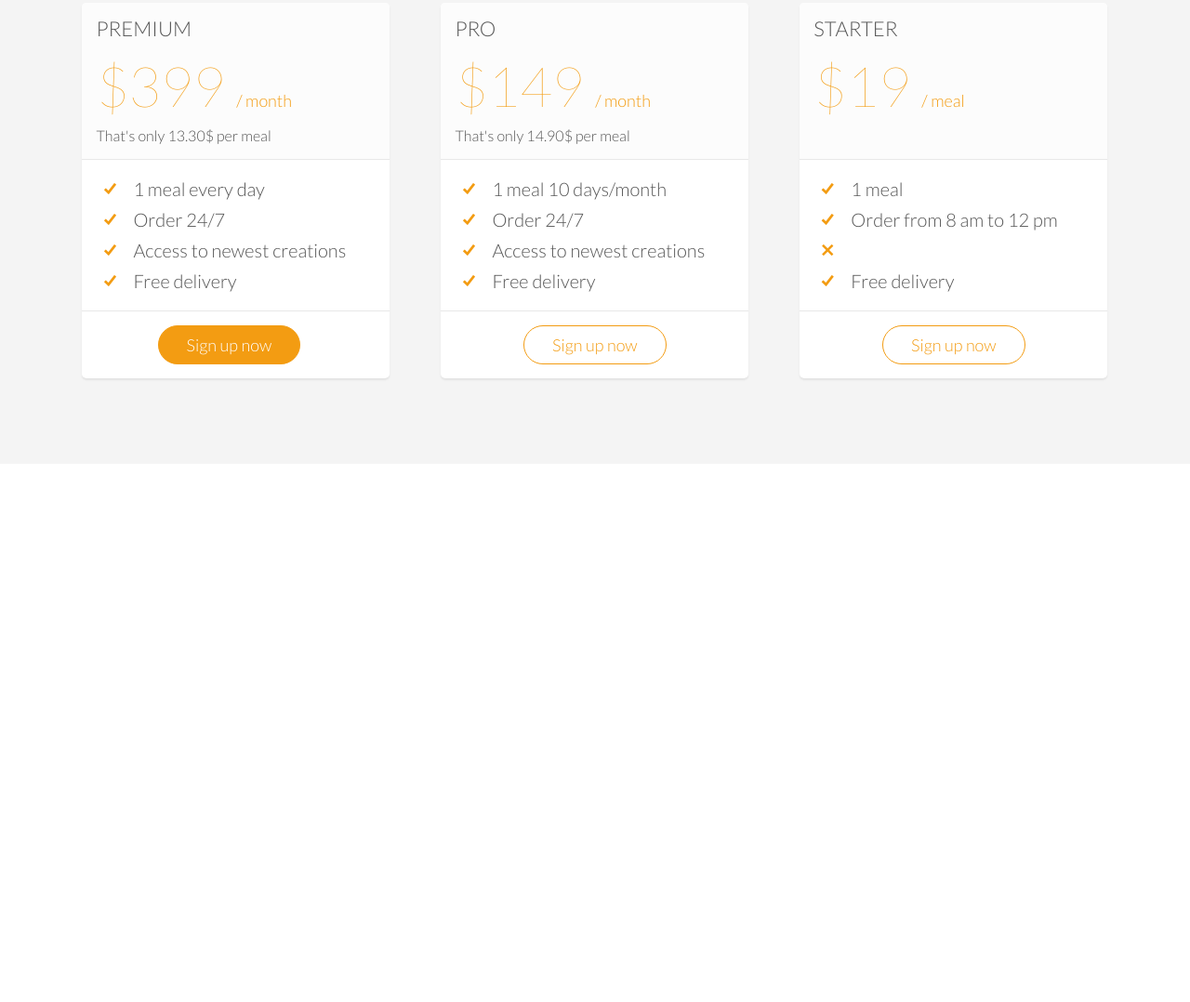
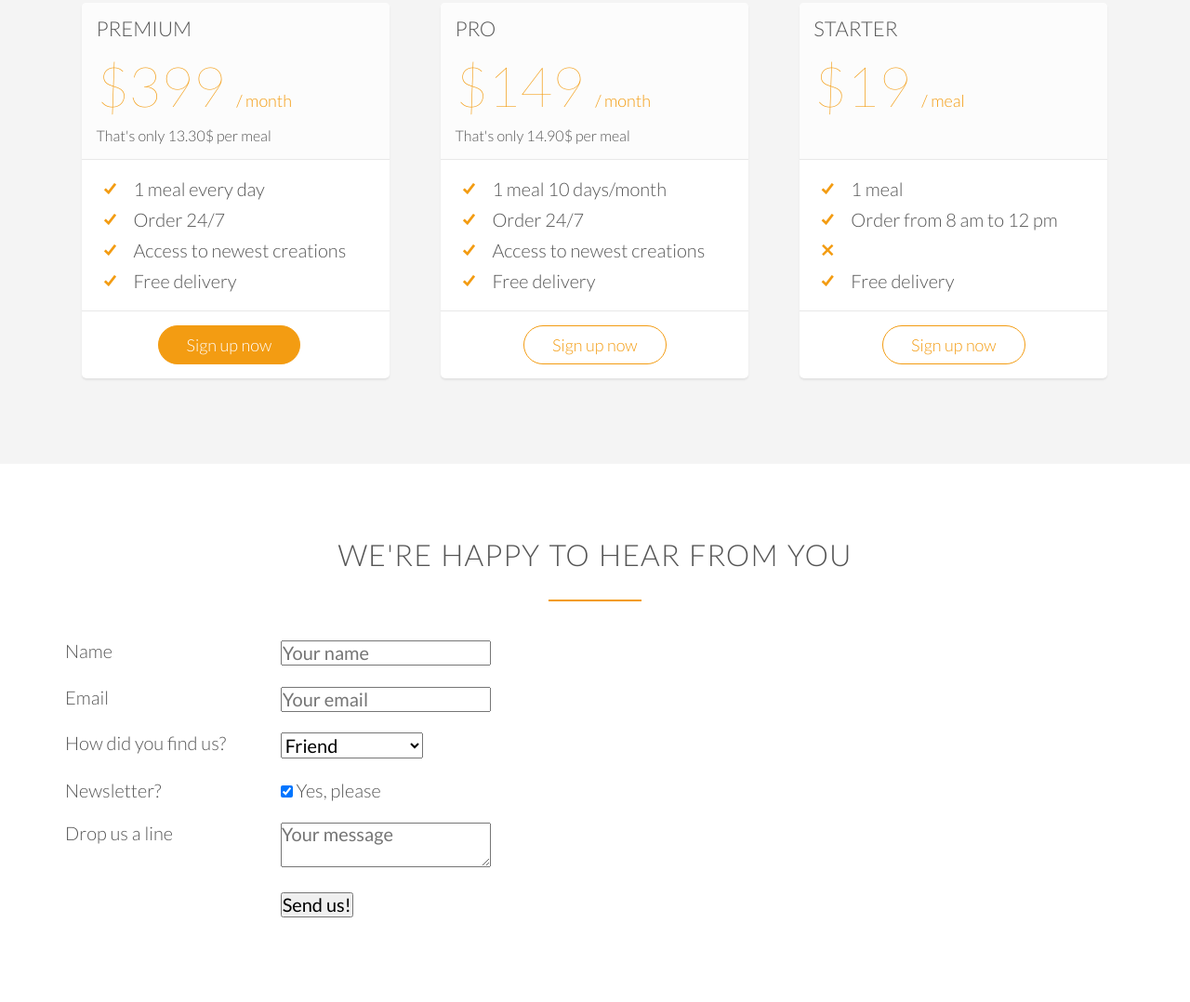
Before and after one commit to PatilAishwarya/Omnifood_HTMLCSS_UDEMY, a plain HTML site: page index.html in a window 1280 px wide. Shown: the part 4060-5138 px from the top of the page at 93% size. Before the commit the page ends 4559 px from the top, so only its background shows below. Drawn offline with Linux system fonts and the light colour scheme; files whose address does not match are found by name.

Commit message:
CONTACT US SECTION - HTML

```diff
--- a/index.html
+++ b/index.html
@@ -310,5 +310,68 @@
                 </div>
             </div>
         </section>
+
+        <section class="section-form">
+            <div class="row">
+                <h2>We're happy to hear from you</h2>
+            </div>
+            <div class="row">
+                <form method="post" action="#" class="contact-form">
+                    <div class="row">
+                        <div class="col span-1-of-5">
+                            <label for="name">Name</label>
+                        </div>
+                        <div class="col span-2-of-5">
+                            <input type="text" name="name" id="name" placeholder="Your name" required>
+                        </div>
+                    </div>
+                    <div class="row">
+                        <div class="col span-1-of-5">
+                            <label for="email">Email</label>
+                        </div>
+                        <div class="col span-2-of-5">
+                            <input type="email" name="email" id="email" placeholder="Your email" required>
+                        </div>
+                    </div>
+                    <div class="row">
+                        <div class="col span-1-of-5">
+                            <label for="find-us">How did you find us?</label>
+                        </div>
+                        <div class="col span-2-of-5">
+                            <select name="find-us" id="find-us">
+                                <option value="friend" selected>Friend</option>
+                                <option value="search">Search engine</option>
+                                <option value="adv">Advertisement</option>
+                                <option value="other">Other</option>
+                            </select>
+                        </div>
+                    </div>
+                    <div class="row">
+                        <div class="col span-1-of-5">
+                            <label>Newsletter?</label>
+                        </div>
+                        <div class="col span-2-of-5">
+                            <input type="checkbox" name="news" id="news" checked> Yes, please
+                        </div>
+                    </div>
+                    <div class="row">
+                        <div class="col span-1-of-5">
+                            <label for="message">Drop us a line</label>
+                        </div>
+                        <div class="col span-2-of-5">
+                            <textarea name="message" id="message" placeholder="Your message"></textarea>
+                        </div>
+                    </div>
+                    <div class="row">
+                        <div class="col span-1-of-5">
+                            <label>&nbsp;</label>
+                        </div>
+                        <div class="col span-2-of-5">
+                            <input type="submit" value="Send us!" class="btn btn-full">
+                        </div>
+                    </div>
+                </form>
+            </div>
+        </section>
     </body>
 </html>
```
